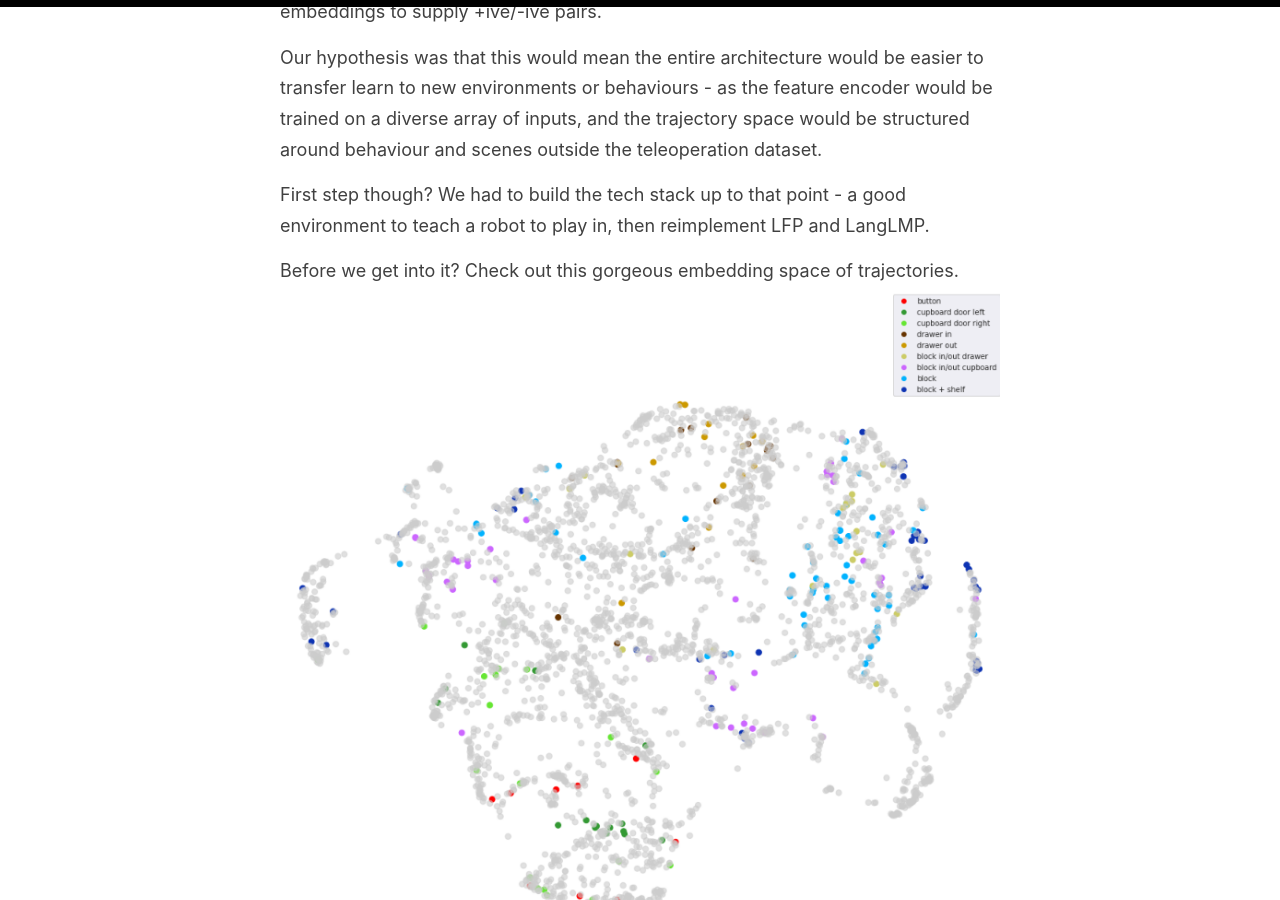
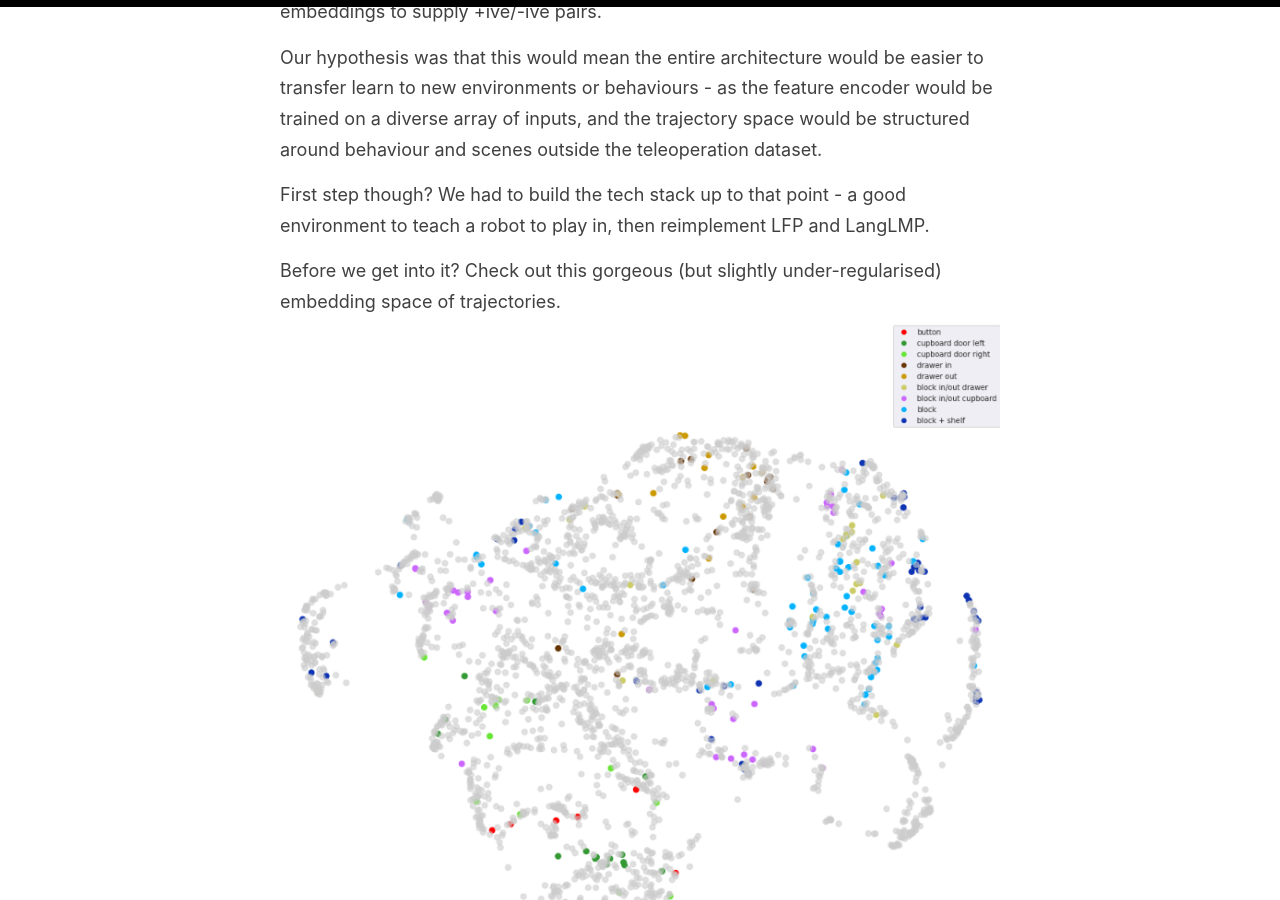
Before and after one commit to sholtodouglas/sholtodouglas.github.io, a Jekyll site: the page built from _posts/2020-12-18-LearningFromPlayAndLanguage.md, in a window 1280 px wide and 900 px high, scrolled down 2569 px. Built offline with Jekyll 4.4.1, drawn with Linux system fonts in a browser that asks for light colours; formulas are drawn with MathJax 3.

Commit message:
Update 2020-12-18-LearningFromPlayAndLanguage.md

```diff
--- a/_posts/2020-12-18-LearningFromPlayAndLanguage.md
+++ b/_posts/2020-12-18-LearningFromPlayAndLanguage.md
@@ -31,7 +31,7 @@ Our hypothesis was that this would mean the entire architecture would be easier
 
 First step though? We had to build the tech stack up to that point - a good environment to teach a robot to play in, then reimplement LFP and LangLMP.
 
-Before we get into it? Check out this gorgeous embedding space of trajectories.
+Before we get into it? Check out this gorgeous (but slightly under-regularised) embedding space of trajectories.
 ![alt-text-1](https://sholtodouglas.github.io/images/play/latent_cropped.png "latent space")
 
 
```
